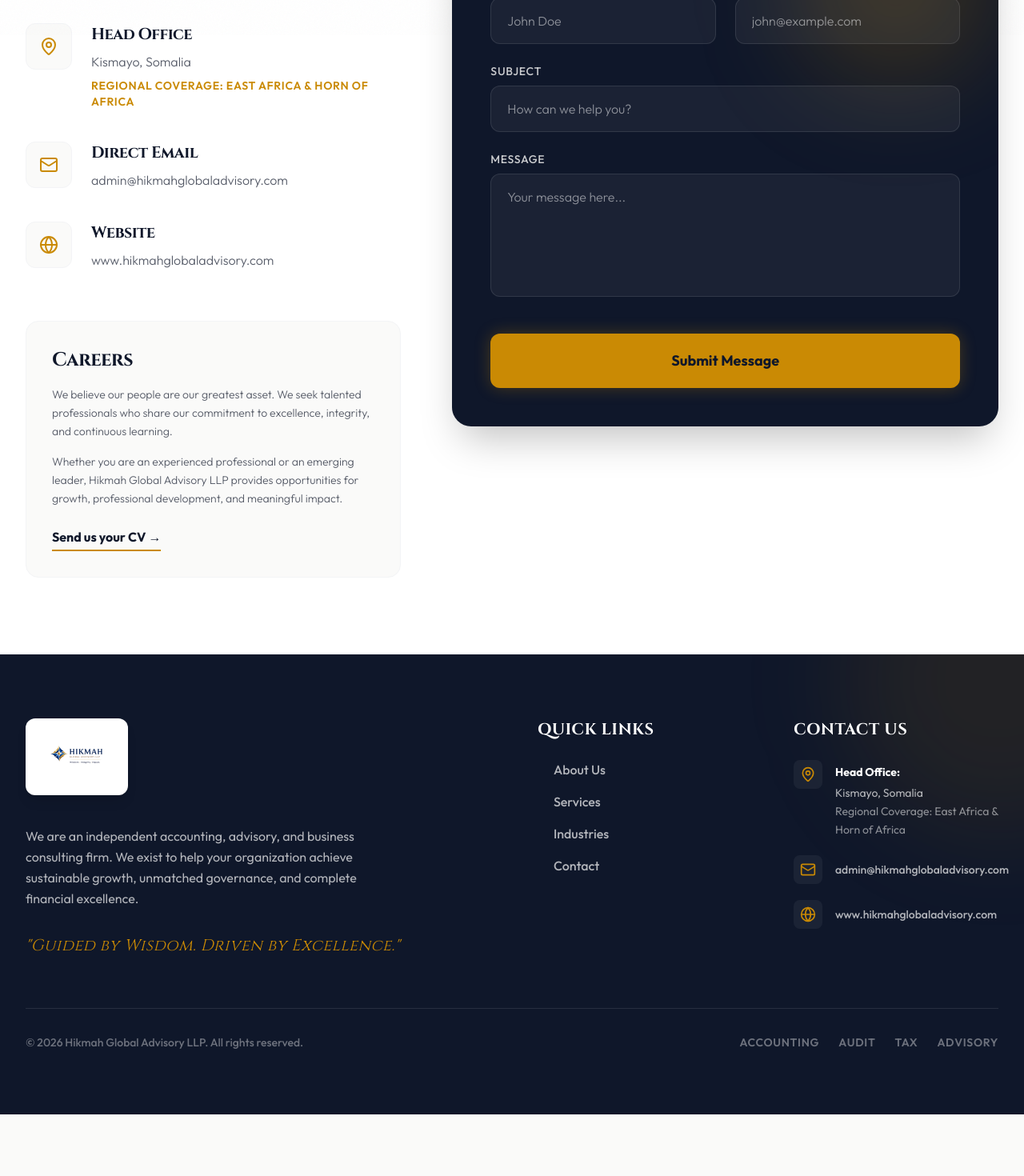
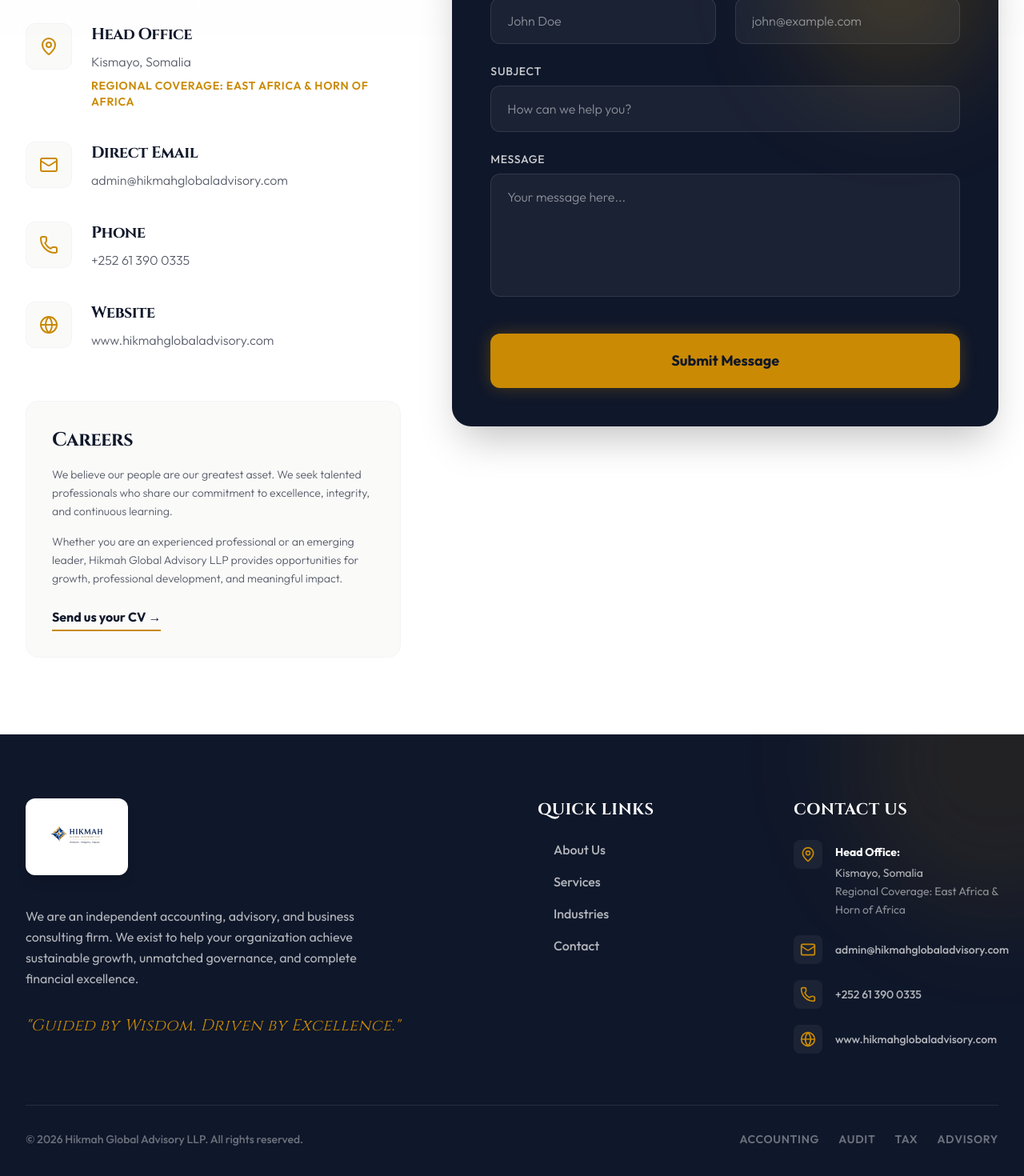
Before and after one commit to Mehdiz-duo/hikmah-global-advisory, a React (Vite) app: page /contact in a window 1280 px wide. Shown: the part 756-2226 px from the top of the page at 80% size. Before the commit the page ends 2149 px from the top, so only its background shows below. Built offline with nearby package versions, Linux system fonts and the light colour scheme.

Commit message:
Add phone number

```diff
--- a/src/components/layout/Footer.tsx
+++ b/src/components/layout/Footer.tsx
@@ -1,5 +1,5 @@
 import { Link } from 'react-router-dom';
-import { Mail, MapPin, Globe } from 'lucide-react';
+import { Mail, MapPin, Globe, Phone } from 'lucide-react';
 
 export default function Footer() {
   return (
@@ -65,6 +65,14 @@
               </li>
               <li className="flex items-center group">
                 <div className="p-2 bg-white/5 rounded-lg mr-4 group-hover:bg-accent/20 transition-colors">
+                  <Phone className="h-5 w-5 text-accent" />
+                </div>
+                <a href="tel:+252613900335" className="text-light/70 hover:text-white transition-colors text-sm font-medium">
+                  +252 61 390 0335
+                </a>
+              </li>
+              <li className="flex items-center group">
+                <div className="p-2 bg-white/5 rounded-lg mr-4 group-hover:bg-accent/20 transition-colors">
                   <Globe className="h-5 w-5 text-accent" />
                 </div>
                 <a href="http://www.hikmahglobaladvisory.com" className="text-light/70 hover:text-white transition-colors text-sm font-medium">
--- a/src/pages/Contact.tsx
+++ b/src/pages/Contact.tsx
@@ -1,5 +1,5 @@
 import { motion } from 'framer-motion';
-import { Mail, MapPin, Globe } from 'lucide-react';
+import { Mail, MapPin, Globe, Phone } from 'lucide-react';
 
 export default function Contact() {
   return (
@@ -60,6 +60,16 @@
                   <div>
                     <h3 className="font-bold text-xl text-primary mb-2">Direct Email</h3>
                     <a href="mailto:admin@hikmahglobaladvisory.com" className="text-primary/70 font-light hover:text-accent transition-colors">admin@hikmahglobaladvisory.com</a>
+                  </div>
+                </div>
+
+                <div className="flex items-start group">
+                  <div className="bg-light p-4 rounded-xl text-accent mr-6 border border-gray-100 group-hover:bg-accent group-hover:text-white transition-all duration-300">
+                    <Phone className="h-6 w-6" />
+                  </div>
+                  <div>
+                    <h3 className="font-bold text-xl text-primary mb-2">Phone</h3>
+                    <a href="tel:+252613900335" className="text-primary/70 font-light hover:text-accent transition-colors">+252 61 390 0335</a>
                   </div>
                 </div>
 
```
